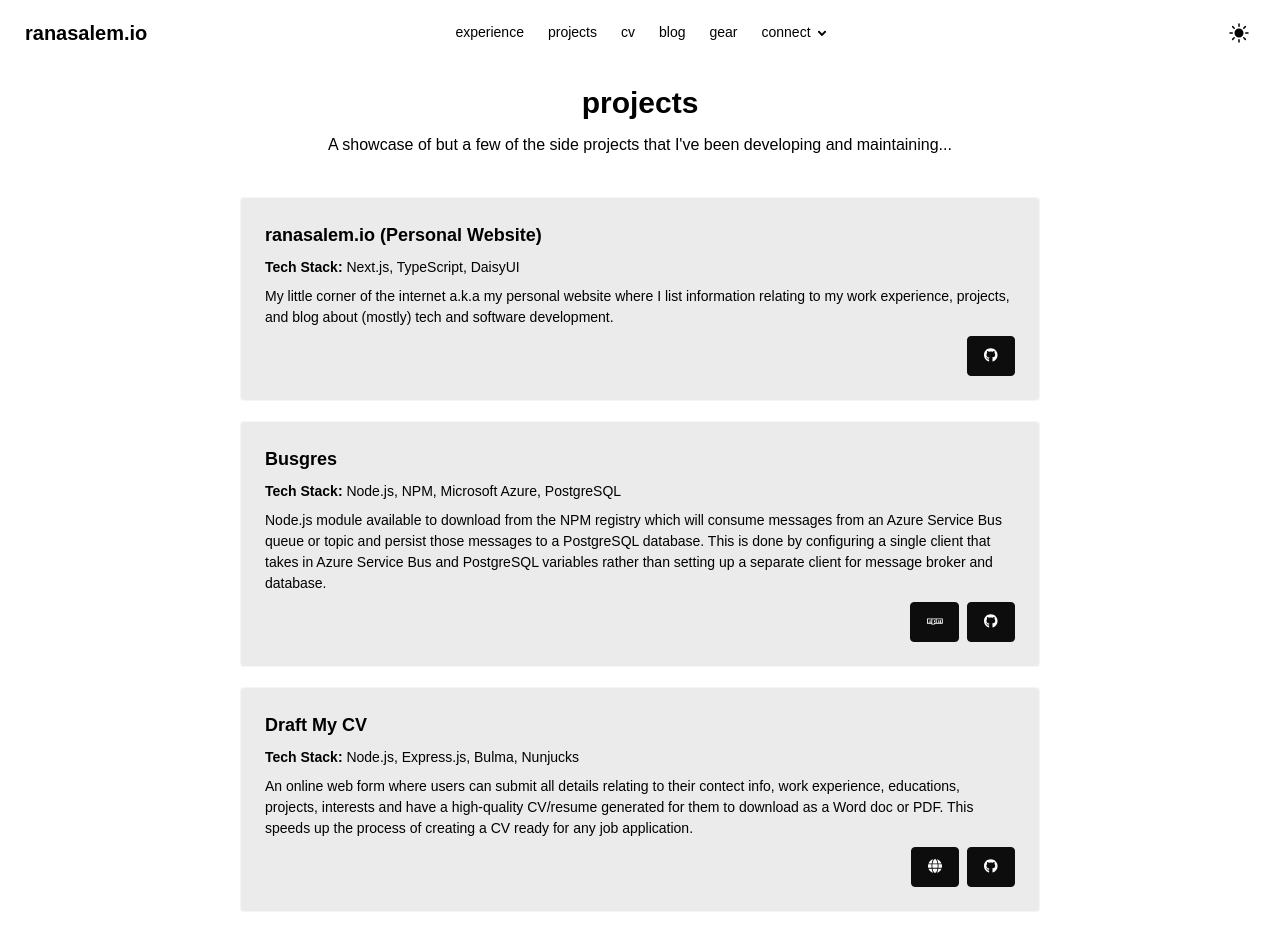
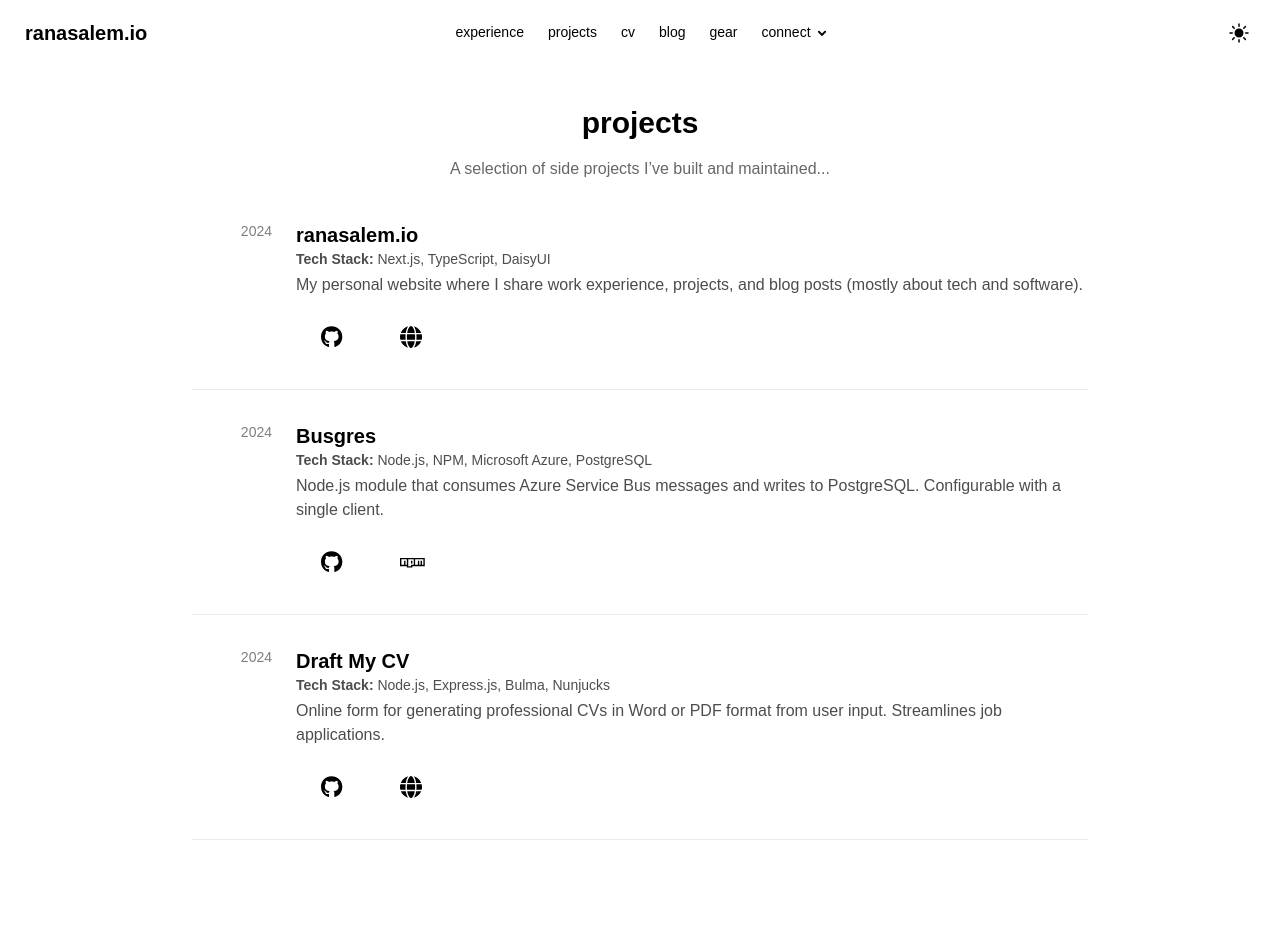
Before and after one commit to rtasalem/ranasalem.io, a Next.js app: page /projects in a window 1280 px wide. Shown: the top 950 px of the page. After the commit the page ends 880 px from the top, so only its background shows below. Built offline with nearby package versions, Linux system fonts and the light colour scheme.

Commit message:
update projects layout

```diff
--- /dev/null
+++ b/app/constants/projects.tsx
@@ -0,0 +1,38 @@
+import { faGlobe } from "@fortawesome/free-solid-svg-icons"
+import { faGithub, faNpm } from "@fortawesome/free-brands-svg-icons"
+
+export const projects = [
+  {
+    title: "ranasalem.io",
+    tech: "Next.js, TypeScript, DaisyUI",
+    description:
+      "My personal website where I share work experience, projects, and blog posts (mostly about tech and software).",
+    links: [
+      { icon: faGithub, url: "https://github.com/rtasalem/ranasalem.io" },
+      { icon: faGlobe, url: "https://ranasalem.io" }
+    ],
+    year: 2024,
+  },
+  {
+    title: "Busgres",
+    tech: "Node.js, NPM, Microsoft Azure, PostgreSQL",
+    description:
+      "Node.js module that consumes Azure Service Bus messages and writes to PostgreSQL. Configurable with a single client.",
+    links: [
+      { icon: faGithub, url: "https://github.com/rtasalem/busgres" },
+      { icon: faNpm, url: "https://www.npmjs.com/package/busgres" }
+    ],
+    year: 2024,
+  },
+  {
+    title: "Draft My CV",
+    tech: "Node.js, Express.js, Bulma, Nunjucks",
+    description:
+      "Online form for generating professional CVs in Word or PDF format from user input. Streamlines job applications.",
+    links: [
+      { icon: faGithub, url: "https://github.com/rtasalem/draft-my-cv" },
+      { icon: faGlobe, url: "https://draftmycv.co.uk" }
+    ],
+    year: 2024,
+  },
+]
--- a/app/projects/page.tsx
+++ b/app/projects/page.tsx
@@ -1,69 +1,45 @@
 import { FontAwesomeIcon } from "@fortawesome/react-fontawesome"
-import { faGlobe } from "@fortawesome/free-solid-svg-icons"
-import {
-  faGithub,
-  faNpm
-} from "@fortawesome/free-brands-svg-icons"
+import { projects } from "../constants/projects"
 
 export default function Projects() {
   return (
-    <div className="overflow-x-auto bg-base-100 text-base-content">
-      <div className="text-center">
-        <h1 className="text-3xl font-bold mt-5 mb-3">projects</h1>
-        <p>A showcase of but a few of the side projects that I've been developing and maintaining...</p>
-      </div>
-      <div className="flex justify-center items-center text-base-content bg-base-100 mt-10">
-        <div className="flex flex-col gap-5 mb-15">
-          <div className="card card-side card-border bg-base-300 w-200">
-            <div className="card-body">
-              <h2 className="card-title">ranasalem.io (Personal Website)</h2>
-              <p>
-                <strong>Tech Stack:</strong> Next.js, TypeScript, DaisyUI
-              </p>
-              <p>
-                My little corner of the internet a.k.a my personal website where I list information relating to my work experience, projects, and blog about
-                (mostly) tech and software development.
-              </p>
-              <div className="card-actions justify-end">
-                <button className="btn btn-primary"><a href="https://github.com/rtasalem/ranasalem.io"><FontAwesomeIcon icon={faGithub} /></a></button>
+    <div className="bg-base-100 text-base-content">
+      <div className="max-w-4xl mx-auto py-10">
+        <h1 className="text-3xl font-bold text-center mb-4">projects</h1>
+        <p className="text-center text-base-content/60 mb-10">
+          A selection of side projects I’ve built and maintained...
+        </p>
+        <div className="space-y-8">
+          {projects.map((project, idx) => (
+            <div
+              key={idx}
+              className="flex flex-col md:flex-row md:items-start md:gap-6 border-b border-base-300 pb-6"
+            >
+              <div className="text-sm text-base-content/50 md:w-20 md:text-right">
+                {project.year}
+              </div>
+              <div className="flex-1">
+                <h2 className="text-xl font-semibold">{project.title}</h2>
+                <p className="text-sm text-base-content/70 mb-1">
+                  <strong>Tech Stack:</strong> {project.tech}
+                </p>
+                <p className="text-base-content/70 mb-3">{project.description}</p>
+                <div className="flex gap-2">
+                  {project.links.map((link, linkIdx) => (
+                    <a
+                      key={linkIdx}
+                      href={link.url}
+                      target="_blank"
+                      rel="noopener noreferrer"
+                      className="btn btn-xl btn-ghost"
+                    >
+                      <FontAwesomeIcon icon={link.icon} />
+                    </a>
+                  ))}
+                </div>
               </div>
             </div>
-          </div>
-          <div className="card card-side card-border bg-base-300 w-200">
-            <div className="card-body">
-              <h2 className="card-title">Busgres</h2>
-              <p>
-                <strong>Tech Stack:</strong> Node.js, NPM, Microsoft Azure, PostgreSQL
-              </p>
-              <p>
-                Node.js module available to download from the NPM registry which will consume messages
-                from an Azure Service Bus queue or topic and persist those messages to a PostgreSQL database.
-                This is done by configuring a single client that takes in Azure Service Bus and PostgreSQL variables
-                rather than setting up a separate client for message broker and database.
-              </p>
-              <div className="card-actions justify-end">
-                <button className="btn btn-primary"><a href="https://www.npmjs.com/package/busgres"><FontAwesomeIcon icon={faNpm} /></a></button>
-                <button className="btn btn-primary"><a href="https://github.com/rtasalem/busgres"><FontAwesomeIcon icon={faGithub} /></a></button>
-              </div>
-            </div>
-          </div>
-          <div className="card card-side card-border bg-base-300 w-200">
-            <div className="card-body">
-              <h2 className="card-title">Draft My CV</h2>
-              <p>
-                <strong>Tech Stack:</strong> Node.js, Express.js, Bulma, Nunjucks
-              </p>
-              <p>
-                An online web form where users can submit all details relating to their contect info, work experience,
-                educations, projects, interests and have a high-quality CV/resume generated for them to download as a Word
-                doc or PDF. This speeds up the process of creating a CV ready for any job application.
-              </p>
-              <div className="card-actions justify-end">
-                <button className="btn btn-primary"><a href="https://draftmycv.co.uk"><FontAwesomeIcon icon={faGlobe} /></a></button>
-                <button className="btn btn-primary"><a href="https://github.com/rtasalem/draft-my-cv"><FontAwesomeIcon icon={faGithub} /></a></button>
-              </div>
-            </div>
-          </div>
+          ))}
         </div>
       </div>
     </div>
```
